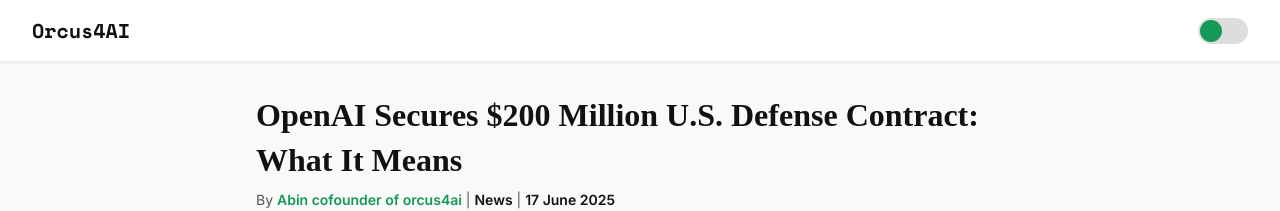
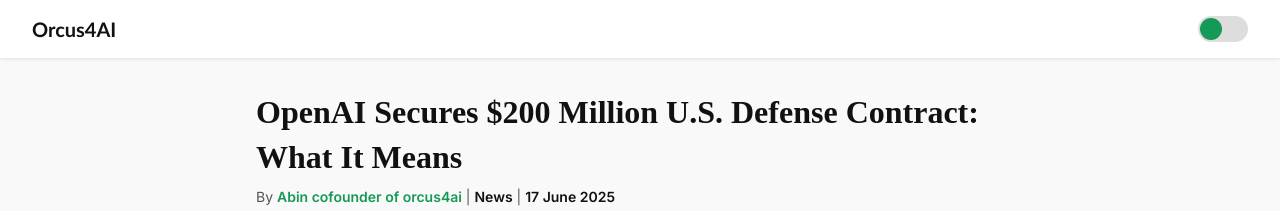
Before and after one commit to Alexorcus4ai/orcus4ai.website, a plain HTML site: page OpenAI-Secures-$200-Million-U.S.-Defense-Contract:-What-It-Means_ar=015.html in a window 1280 px wide. Shown: the top 211 px of the page. Drawn offline with nearby package versions, Linux system fonts and the light colour scheme.

Commit message:
Update style.css

```diff
--- a/style.css
+++ b/style.css
@@ -110,7 +110,7 @@ header {
   z-index: 10;
 }
 .logo {
-  font-family: 'Space Mono', monospace;
+  font-family: optima, sans-serif;
   font-size: 1.25rem;
   font-weight: 700;
   color: var(--header-text);
```
